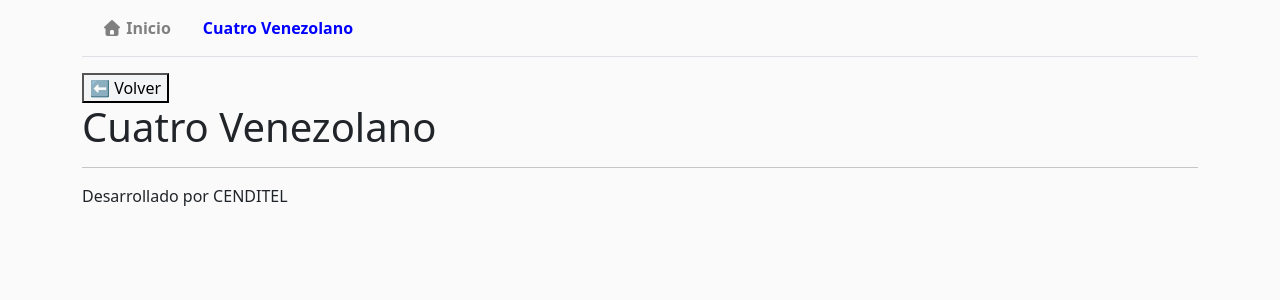
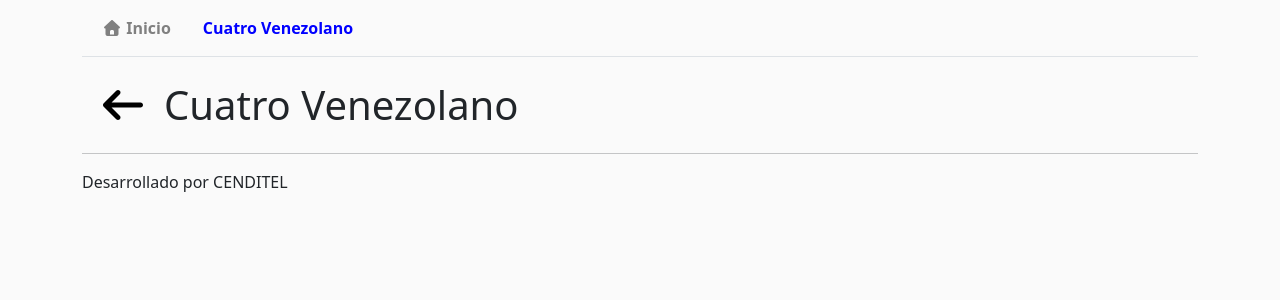
Before and after one commit to argenisosorio/afinador_app, a Nuxt app: page /cuatro in a window 1280 px wide. Shown: the top 300 px of the page. Built offline with nearby package versions, Linux system fonts and the light colour scheme.

Commit message:
feat(icon): Agregado nuevo ícono en componente.

```diff
--- a/app/components/goBack.vue
+++ b/app/components/goBack.vue
@@ -9,13 +9,17 @@ const goBack = () => {
 </script>
 
 <template>
-  <button class="btn-back" @click="goBack">
-    ⬅ Volver
-  </button>
+    <a href="#" @click.prevent="goBack" class="btn-back">
+      <font-awesome-icon icon="fa-solid fa-arrow-left" />
+    </a>
 </template>
 
 <style scoped>
 .btn-back {
-  background-color: #f3f4f6;
+  display: inline-block;
+  padding: 0.5rem 1rem;
+  color: #000000;
+  border-radius: 0.375rem;
+  text-decoration: none;
 }
 </style>
--- a/app/pages/cuatro/index.vue
+++ b/app/pages/cuatro/index.vue
@@ -1,7 +1,6 @@
 <template>
   <div>
-    <GoBack />
-    <h1>Cuatro Venezolano</h1>
+    <h1><GoBack />Cuatro Venezolano</h1>
   </div>
 </template>
 
--- a/app/plugins/fontawesome.ts
+++ b/app/plugins/fontawesome.ts
@@ -1,13 +1,17 @@
 import { library, config } from '@fortawesome/fontawesome-svg-core'
 import { FontAwesomeIcon } from '@fortawesome/vue-fontawesome'
-import { faUser, faHouse } from '@fortawesome/free-solid-svg-icons' // Importa los iconos que necesites
+import {
+  faUser,
+  faHouse,
+  faArrowLeft
+} from '@fortawesome/free-solid-svg-icons' // Importa los iconos que necesites
 
 // Esto evita que FontAwesome inserte su propio CSS automáticamente,
 // permitiendo que Nuxt lo maneje mejor y evitando saltos visuales (FOUC).
 config.autoAddCss = false
 
 // Añade los iconos a la librería
-library.add(faUser, faHouse)
+library.add(faUser, faHouse, faArrowLeft)
 
 export default defineNuxtPlugin((nuxtApp) => {
   nuxtApp.vueApp.component('font-awesome-icon', FontAwesomeIcon)
```
